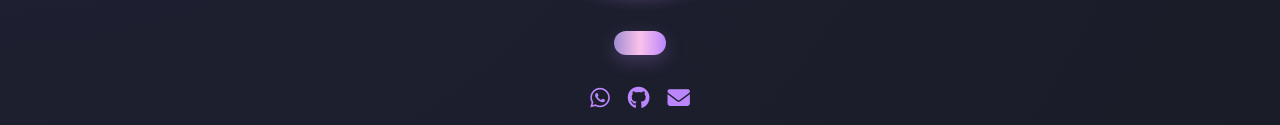
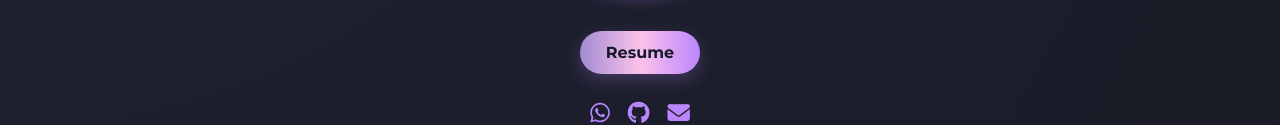
Before and after one commit to Aryanreddy7/Portfolio, a plain HTML site: page index.html in a window 1280 px wide. Shown: the part 543-668 px from the top of the page. Drawn offline with Linux system fonts and the light colour scheme.

Commit message:
Initial commit - portfolio site

```diff
--- a/index.html
+++ b/index.html
@@ -414,7 +414,7 @@ html[data-theme='light'] .contact-form textarea {
       <img src="IMG_20250605_234735.jpg" alt="Aryan Surya Reddy S" class="profile-pic" />
     </div>
     <!-- <a href="Aryan Surya Reddy S Resume.pdf" class="cta-btn" download target="_blank//"> -->
-      <a  href="Aryan Surya Reddy S .pdf"  class="cta-btn" target="_blank" rel="noopener">
+      <a  href="Aryan Surya Reddy S .pdf"  class="cta-btn" target="_blank" rel="noopener">Resume
       <!-- <i class="fas fa-file-download"></i> Resume -->
     </a>
     <div class="socials">
```
